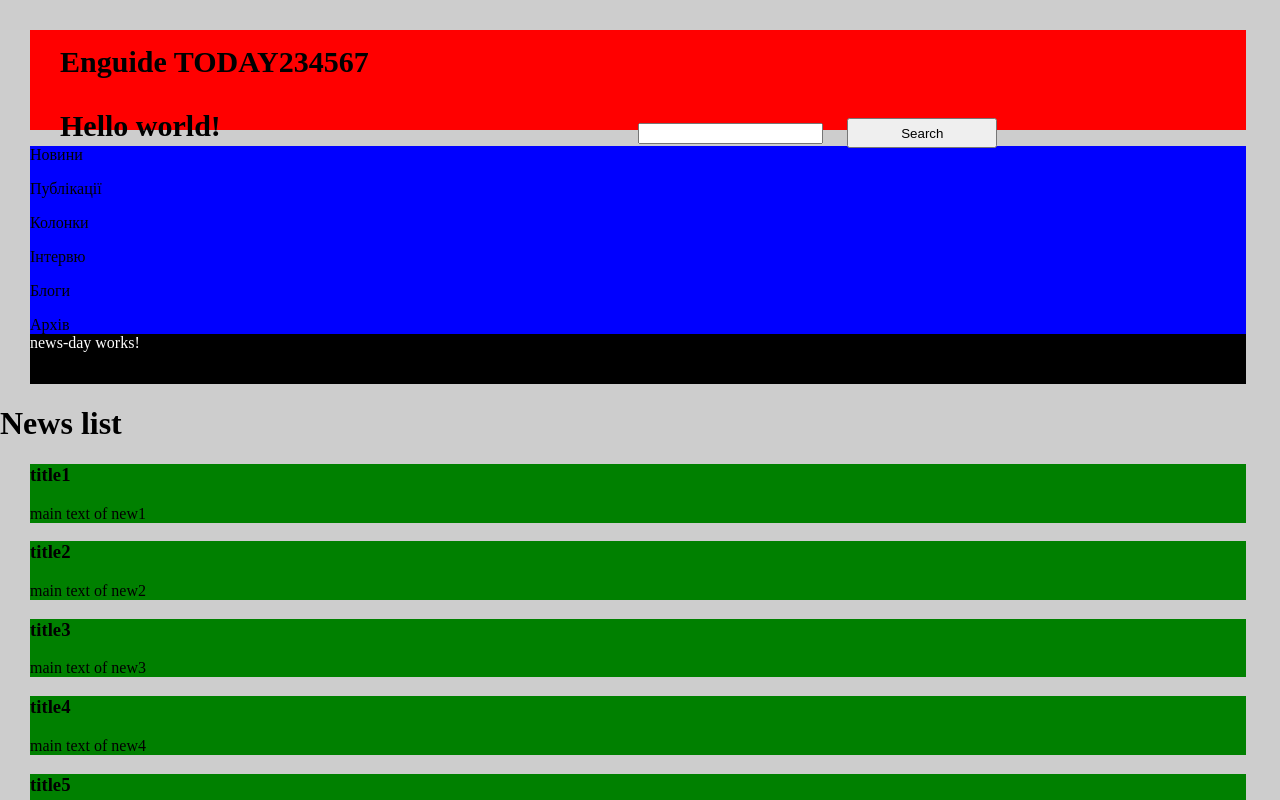
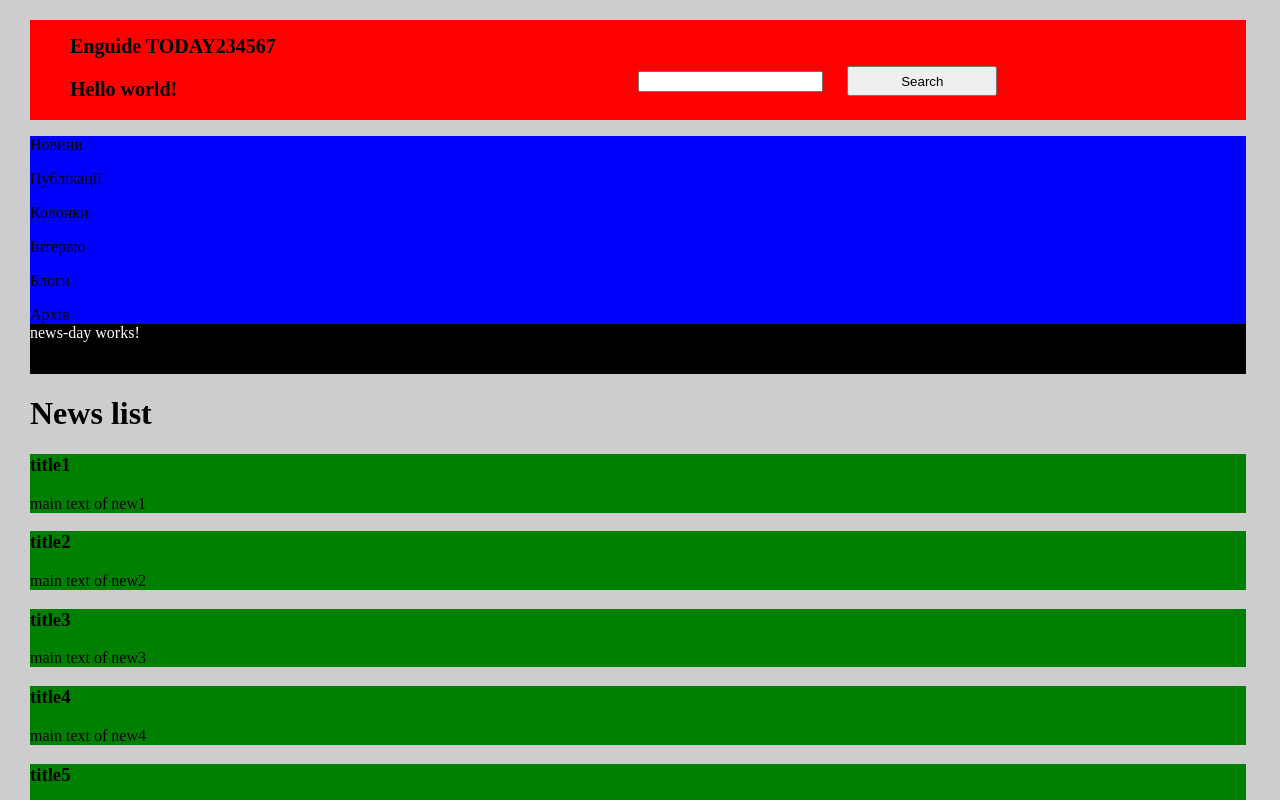
Before and after one commit to su115/strong_testing, an Angular app in the folder angular-test-app/: page / in a window 1280 px wide. Shown: the top 800 px of the page. Built offline with nearby package versions, Linux system fonts and the light colour scheme.

Commit message:
0.1.2 from Bogdan

```diff
--- a/angular-test-app/src/app/components/header/header.component.css
+++ b/angular-test-app/src/app/components/header/header.component.css
@@ -8,8 +8,8 @@ p{
 	font-weight: bold;
 	position: relative;
 	top: 15px;
-	left: 30px;
-	font-size: 30px;
+	left: 40px;
+	font-size: 20px;
 }
 #searchinp{
 	position: relative;
--- a/angular-test-app/src/app/components/menu/menu.component.css
+++ b/angular-test-app/src/app/components/menu/menu.component.css
@@ -4,7 +4,4 @@
 	width: 95%;
 	//height: 30px;
 	background-color: blue;
-
-
-
 }
--- a/angular-test-app/src/app/components/news/news.component.css
+++ b/angular-test-app/src/app/components/news/news.component.css
@@ -1,7 +1,10 @@
-div{
-	margin-left: 30px;
-	margin-top: 10px;
-	width: 95%;
-	//height: 600px;
-	background: green;
+h1 {
+  margin-left: 30px;
 }
+div {
+  margin-left: 30px;
+  margin-top: 10px;
+  width: 95%;
+  //height: 600px;
+  background: green;
+}
```
Also changed, not shown: 1 other file (tests, documents, lock files or other folders).
